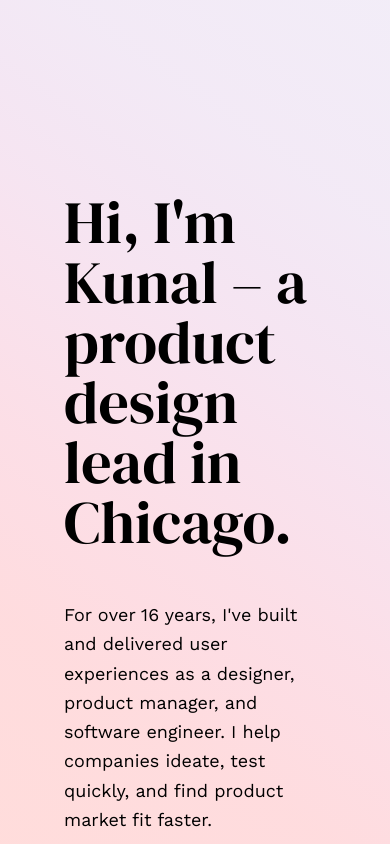
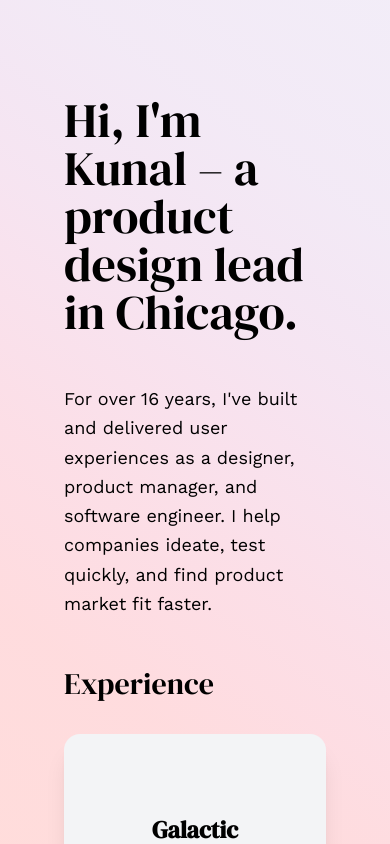
Before and after one commit to kunalbhat/portfolio-site, a React (Create React App) app: page / in a window 390 px wide. Shown: the top 844 px of the page. Built offline with nearby package versions, Linux system fonts and the light colour scheme.

Commit message:
mobile tweakings

```diff
--- a/src/App.css
+++ b/src/App.css
@@ -13,7 +13,7 @@ h3 {
 }
 
 h1 {
-  @apply text-6xl md:text-8xl mb-12;
+  @apply text-5xl md:text-8xl mb-12;
 }
 
 h2 {
@@ -54,7 +54,7 @@ mark {
 }
 
 section {
-  @apply my-24;
+  @apply my-12 md:my-24;
 }
 
 .section-header {
@@ -90,5 +90,5 @@ section {
 }
 
 .site-footer {
-  @apply mt-24 py-16 flex-col flex md:flex-row items-center justify-between;
+  @apply mt-12 md:mt-24 mt-8 md:py-16 flex flex-col md:flex-row items-center justify-between text-center md:text-left;
 }
--- a/src/index.css
+++ b/src/index.css
@@ -1,6 +1,6 @@
 @import url("https://fonts.googleapis.com/css2?family=DM+Serif+Display&family=Work+Sans&display=swap");
 
-html {
+body {
   background-image: linear-gradient(
     35deg,
     hsl(2deg 100% 93%) 0%,
@@ -15,9 +15,6 @@ html {
     hsl(270deg 43% 95%) 100%
   );
   @apply bg-no-repeat bg-fixed;
-}
-
-body {
   margin: 0;
   font-family: "Work Sans", -apple-system, BlinkMacSystemFont, "Segoe UI",
     "Roboto", "Oxygen", "Ubuntu", "Cantarell", "Fira Sans", "Droid Sans",
--- a/src/pages/Home.js
+++ b/src/pages/Home.js
@@ -35,12 +35,12 @@ export function Home() {
 
   return (
     <>
-      <section className="md:flex md:gap-12 md:mb-6 lg:mb-12">
+      <section className="md:flex md:gap-12 mt-0 md:mb-6 lg:mb-12">
         <animated.div className="w-full" style={styles}>
           <h1 className="lg:mx-12">
             Hi, I'm Kunal &ndash; a product design lead in Chicago.
           </h1>
-          <p className="lg:mx-12 max-w-3xl">
+          <p className="lg:mx-12 lg:max-w-3xl">
             For over 16 years, I've built and delivered user experiences as a
             designer, product manager, and software engineer. I help companies
             ideate, test quickly, and find product market fit faster.
```
